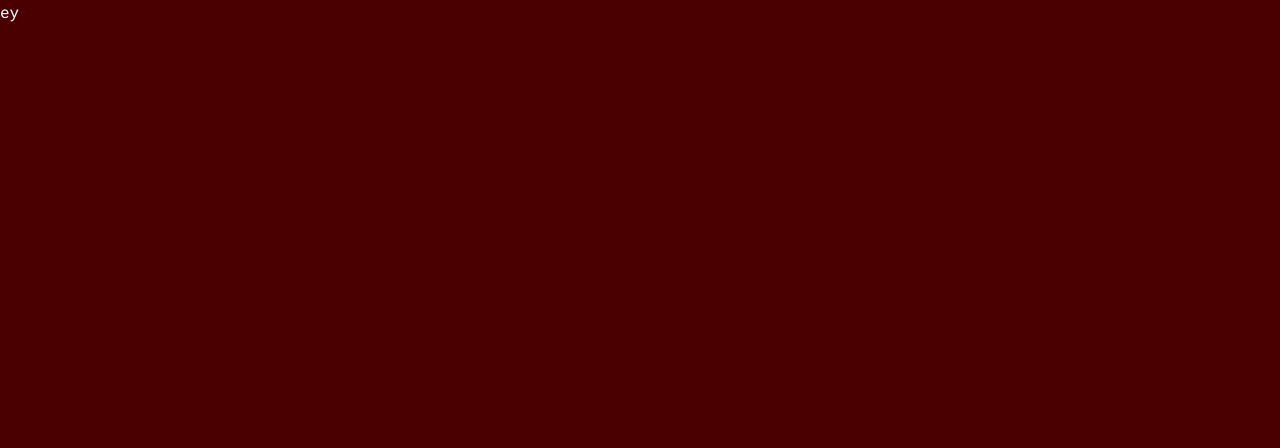
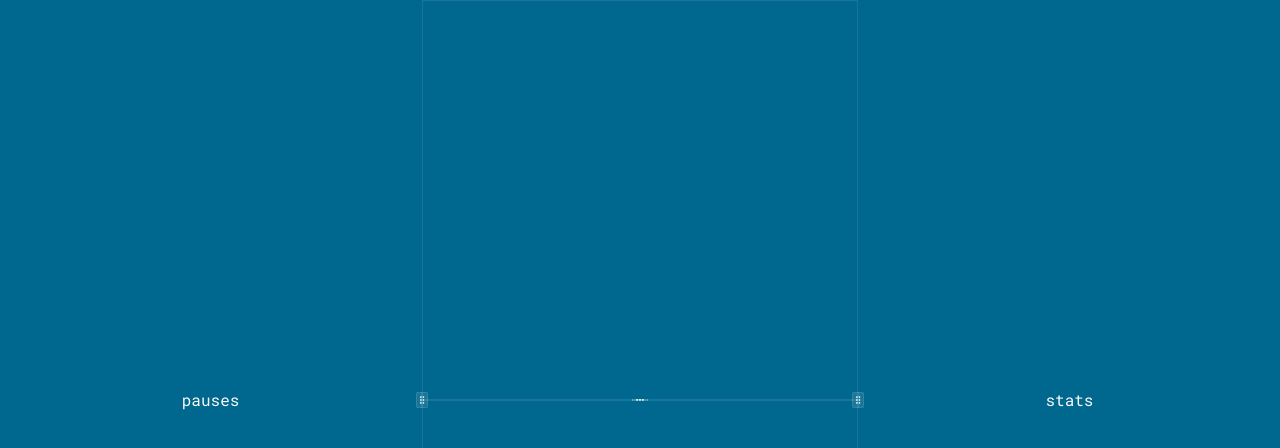
Before and after one commit to TomyAlberdi/Modular-Pomodoro, a React (Vite) app: page / in a window 1280 px wide. Shown: the top 448 px of the page. Built offline with nearby package versions, Linux system fonts and the light colour scheme.

Commit message:
Implemented basic resizable panel structrure

```diff
--- a/package.json
+++ b/package.json
@@ -13,13 +13,14 @@
     "deploy": "gh-pages -d dist"
   },
   "dependencies": {
-    "@radix-ui/react-aspect-ratio": "^1.1.2",
     "@tailwindcss/vite": "^4.0.14",
     "class-variance-authority": "^0.7.1",
     "clsx": "^2.1.1",
     "lucide-react": "^0.482.0",
     "react": "^19.0.0",
+    "react-countdown-circle-timer": "^3.2.1",
     "react-dom": "^19.0.0",
+    "react-resizable-panels": "^2.1.7",
     "tailwind-merge": "^3.0.2",
     "tailwindcss": "^4.0.14",
     "tailwindcss-animate": "^1.0.7"
--- a/src/App.tsx
+++ b/src/App.tsx
@@ -1,9 +1,38 @@
+import {
+  ResizableHandle,
+  ResizablePanel,
+  ResizablePanelGroup,
+} from "@/components/ui/resizable";
+import Pauses from "@/modules/Pauses";
+import Stats from "@/modules/Stats";
+import Streak from "@/modules/Streak";
+import Timer from "@/modules/timer";
+import Variables from "@/modules/Variables";
+
 function App() {
   return (
-    <div className="App min-h-screen bg-custom-main">
-      ey
-    </div>
-  )
+    <ResizablePanelGroup
+      direction="horizontal"
+      className="App min-h-screen min-w-screen bg-custom-main flex justify-center items-center overflow-hidden"
+    >
+      <Pauses />
+      <ResizableHandle withHandle />
+      <ResizablePanel
+        defaultSize={34}
+        className="border min-h-screen flex justify-center items-center"
+      >
+        <ResizablePanelGroup direction="vertical" className="">
+          <Variables />
+          <ResizableHandle withHandle />
+          <Timer />
+          <ResizableHandle withHandle />
+          <Streak />
+        </ResizablePanelGroup>
+      </ResizablePanel>
+      <ResizableHandle withHandle />
+      <Stats />
+    </ResizablePanelGroup>
+  );
 }
 
-export default App
+export default App;
--- a/src/components/ui/aspect-ratio.tsx
+++ /dev/null
@@ -1,9 +0,0 @@
-import * as AspectRatioPrimitive from "@radix-ui/react-aspect-ratio"
-
-function AspectRatio({
-  ...props
-}: React.ComponentProps<typeof AspectRatioPrimitive.Root>) {
-  return <AspectRatioPrimitive.Root data-slot="aspect-ratio" {...props} />
-}
-
-export { AspectRatio }
--- /dev/null
+++ b/src/components/ui/resizable.tsx
@@ -0,0 +1,54 @@
+import * as React from "react"
+import { GripVerticalIcon } from "lucide-react"
+import * as ResizablePrimitive from "react-resizable-panels"
+
+import { cn } from "@/lib/utils"
+
+function ResizablePanelGroup({
+  className,
+  ...props
+}: React.ComponentProps<typeof ResizablePrimitive.PanelGroup>) {
+  return (
+    <ResizablePrimitive.PanelGroup
+      data-slot="resizable-panel-group"
+      className={cn(
+        "flex h-full w-full data-[panel-group-direction=vertical]:flex-col",
+        className
+      )}
+      {...props}
+    />
+  )
+}
+
+function ResizablePanel({
+  ...props
+}: React.ComponentProps<typeof ResizablePrimitive.Panel>) {
+  return <ResizablePrimitive.Panel data-slot="resizable-panel" {...props} />
+}
+
+function ResizableHandle({
+  withHandle,
+  className,
+  ...props
+}: React.ComponentProps<typeof ResizablePrimitive.PanelResizeHandle> & {
+  withHandle?: boolean
+}) {
+  return (
+    <ResizablePrimitive.PanelResizeHandle
+      data-slot="resizable-handle"
+      className={cn(
+        "bg-border focus-visible:ring-ring relative flex w-px items-center justify-center after:absolute after:inset-y-0 after:left-1/2 after:w-1 after:-translate-x-1/2 focus-visible:ring-1 focus-visible:ring-offset-1 focus-visible:outline-hidden data-[panel-group-direction=vertical]:h-px data-[panel-group-direction=vertical]:w-full data-[panel-group-direction=vertical]:after:left-0 data-[panel-group-direction=vertical]:after:h-1 data-[panel-group-direction=vertical]:after:w-full data-[panel-group-direction=vertical]:after:-translate-y-1/2 data-[panel-group-direction=vertical]:after:translate-x-0 [&[data-panel-group-direction=vertical]>div]:rotate-90",
+        className
+      )}
+      {...props}
+    >
+      {withHandle && (
+        <div className="bg-border z-10 flex h-4 w-3 items-center justify-center rounded-xs border">
+          <GripVerticalIcon className="size-2.5" />
+        </div>
+      )}
+    </ResizablePrimitive.PanelResizeHandle>
+  )
+}
+
+export { ResizablePanelGroup, ResizablePanel, ResizableHandle }
--- a/src/index.css
+++ b/src/index.css
@@ -40,7 +40,7 @@
   --sidebar-border: oklch(0.922 0 0);
   --sidebar-ring: oklch(0.708 0 0);
   /* New color variables */
-  --custom-main: oklch(0.232 0.115 268.174);
+  --custom-main: oklch(0.485 0.157 27.454);
   --custom-sec: oklch(0.393 0.1925 262.415);
   --custom-acc: oklch(0.749 0.0639 242.03);
 }
@@ -78,7 +78,7 @@
   --sidebar-border: oklch(1 0 0 / 10%);
   --sidebar-ring: oklch(0.556 0 0);
   /* New color variables */
-  --custom-main: oklch(0.190 0.1925 23.579);
+  --custom-main: oklch(0.482 0.103 233.526);
   --custom-sec: oklch(0.299 0.305 26.244);
   --custom-acc: oklch(0.398 0.405 27.319);
 }
--- a/src/main.tsx
+++ b/src/main.tsx
@@ -3,11 +3,14 @@ import { createRoot } from "react-dom/client";
 import "./index.css";
 import App from "./App.tsx";
 import { ThemeProvider } from "@/context/theme-provider.tsx";
+import TimerContextComponent from "@/context/TimerContextComponent.tsx";
 
 createRoot(document.getElementById("root")!).render(
   <StrictMode>
-    <ThemeProvider defaultTheme="dark" storageKey="vite-ui-theme">
-      <App />
-    </ThemeProvider>
+    <TimerContextComponent>
+      <ThemeProvider defaultTheme="dark" storageKey="vite-ui-theme">
+        <App />
+      </ThemeProvider>
+    </TimerContextComponent>
   </StrictMode>
 );
--- /dev/null
+++ b/src/modules/Pauses.tsx
@@ -0,0 +1,13 @@
+import { ResizablePanel } from "@/components/ui/resizable";
+
+const Pauses = () => {
+  return (
+    <ResizablePanel
+      defaultSize={33}
+      className="flex justify-center items-center"
+    >
+      pauses
+    </ResizablePanel>
+  );
+};
+export default Pauses;
--- /dev/null
+++ b/src/modules/Stats.tsx
@@ -0,0 +1,13 @@
+import { ResizablePanel } from "@/components/ui/resizable";
+
+const Stats = () => {
+  return (
+    <ResizablePanel
+      defaultSize={33}
+      className="flex justify-center items-center"
+    >
+      stats
+    </ResizablePanel>
+  );
+};
+export default Stats;
--- /dev/null
+++ b/src/modules/Streak.tsx
@@ -0,0 +1,13 @@
+import { ResizablePanel } from "@/components/ui/resizable";
+
+const Streak = () => {
+  return (
+    <ResizablePanel
+      defaultSize={25}
+      className="flex justify-center items-center"
+    >
+      streak
+    </ResizablePanel>
+  );
+};
+export default Streak;
--- /dev/null
+++ b/src/modules/Timer.tsx
@@ -0,0 +1,14 @@
+import { ResizablePanel } from "@/components/ui/resizable";
+
+// https://codesandbox.io/p/sandbox/stoic-cache-e7cie
+const Timer = () => {
+  return (
+    <ResizablePanel
+      defaultSize={50}
+      className="flex justify-center items-center"
+    >
+      timer
+    </ResizablePanel>
+  );
+};
+export default Timer;
--- /dev/null
+++ b/src/modules/Variables.tsx
@@ -0,0 +1,13 @@
+import { ResizablePanel } from "@/components/ui/resizable";
+
+const Variables = () => {
+  return (
+    <ResizablePanel
+      defaultSize={25}
+      className="flex justify-center items-center"
+    >
+      variables
+    </ResizablePanel>
+  );
+};
+export default Variables;
```
Also changed, not shown: 1 other file (tests, documents, lock files or other folders).
